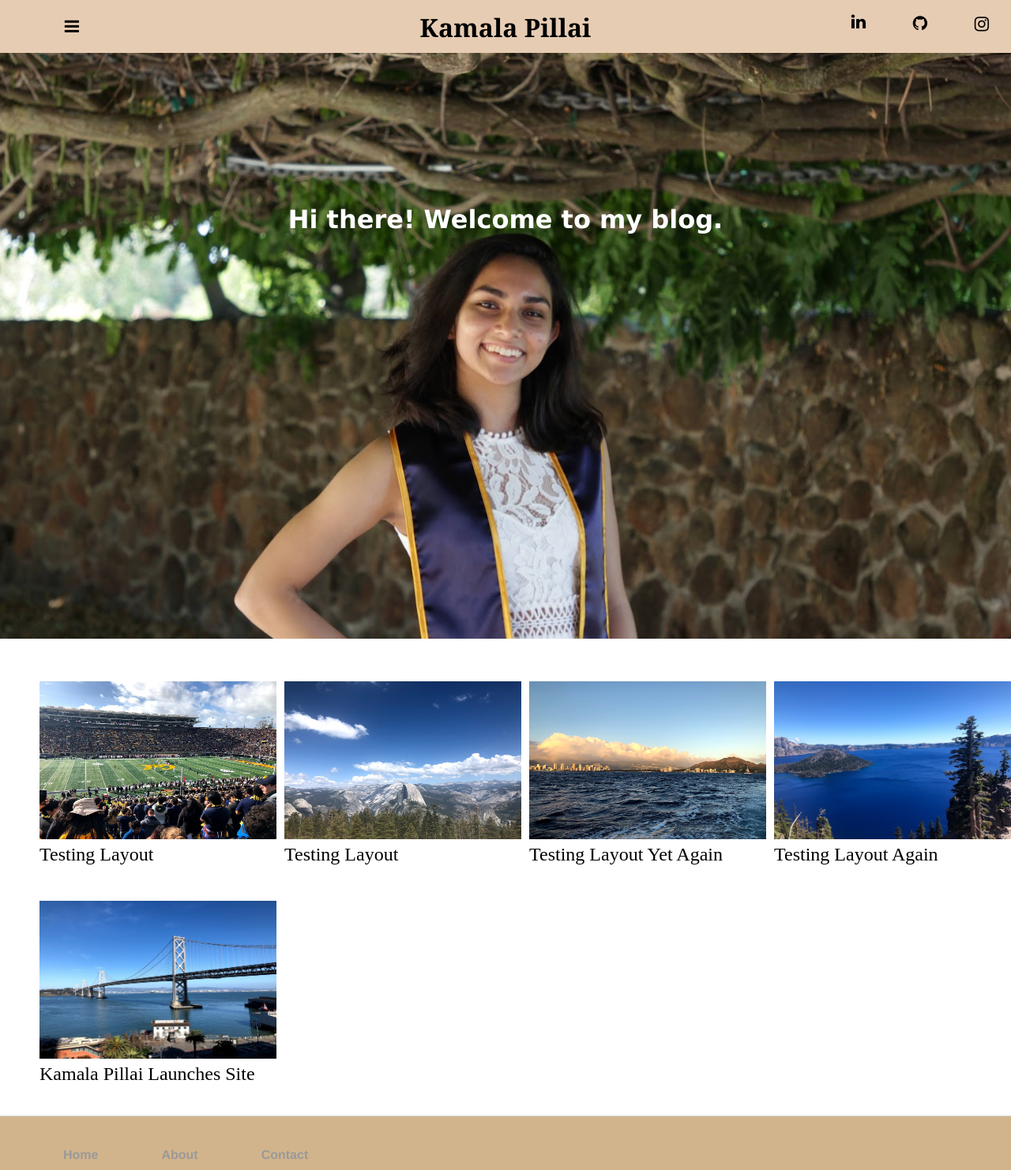
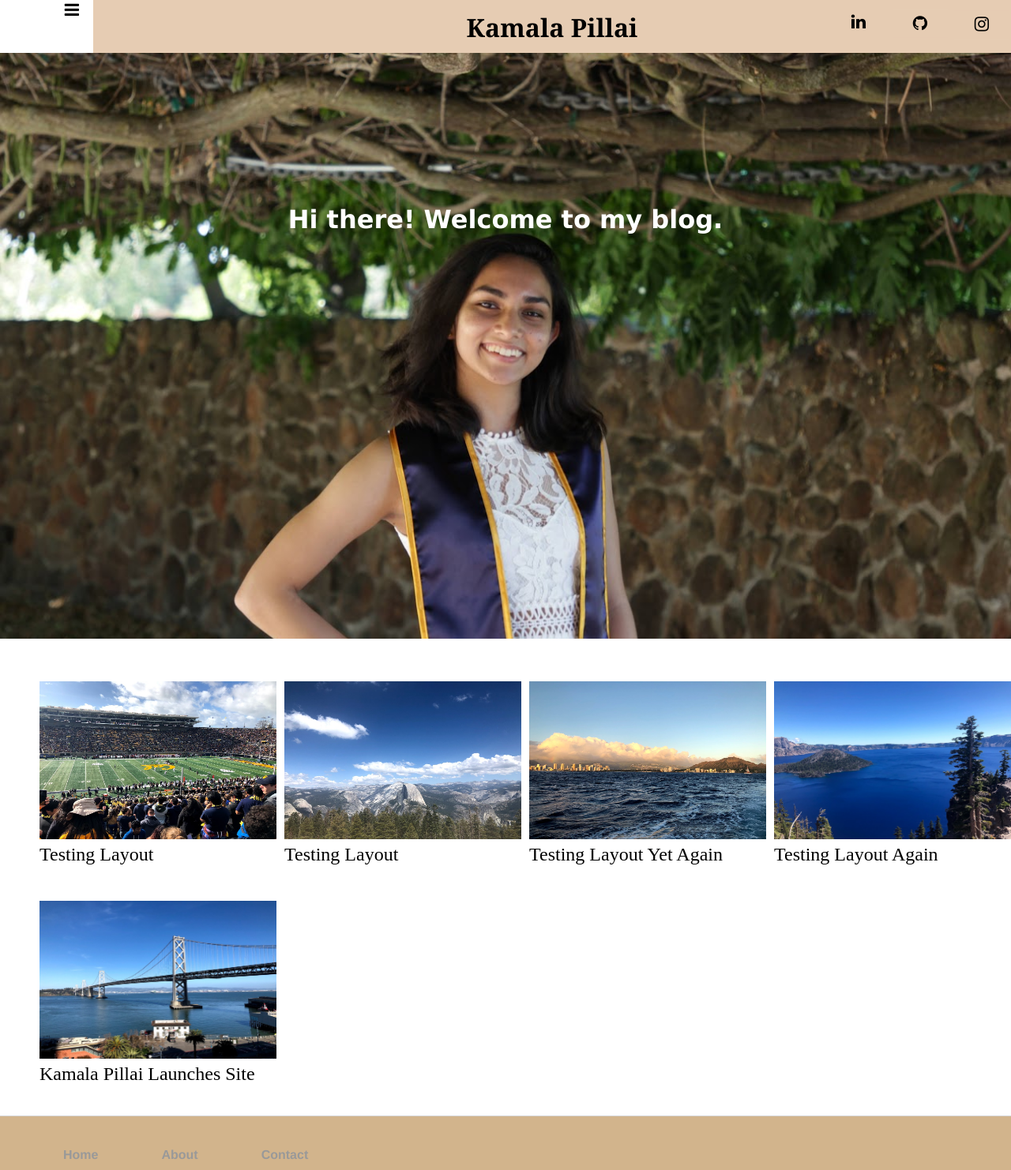
Before and after one commit to kpill/kpill.github.io, a Jekyll site: the page built from index.html, in a window 1280 px wide. Shown: the whole page at 79% size. Built offline with Jekyll 4.4.1, drawn with Linux system fonts in a browser that asks for light colours.

Commit message:
Update default.html

```diff
--- a/_layouts/default.html
+++ b/_layouts/default.html
@@ -12,8 +12,6 @@
 			<div class="fa fa-bars"></div>
 		</div>-->
 		<body>
-		<header>
-			<h1><a class="home" href="/">Kamala Pillai</a></h1>
 		<div class="menu">
 			<div class="dropdown">
 				<div class="fa fa-bars fa-lg"></div>
@@ -24,6 +22,8 @@
 				</div>
 			</div>
 		</div>
+		<header>
+			<h1><a class="home" href="/">Kamala Pillai</a></h1>
 			<div class="social-icons">
 				<a href="https://www.linkedin.com/in/kamala-pillai/" class="fa fa-linkedin fa-lg"></a>
 				<a href="https://github.com/kpill" class="fa fa-github fa-lg"></a>
```
Lines whose indentation alone changed are shown as unchanged.
